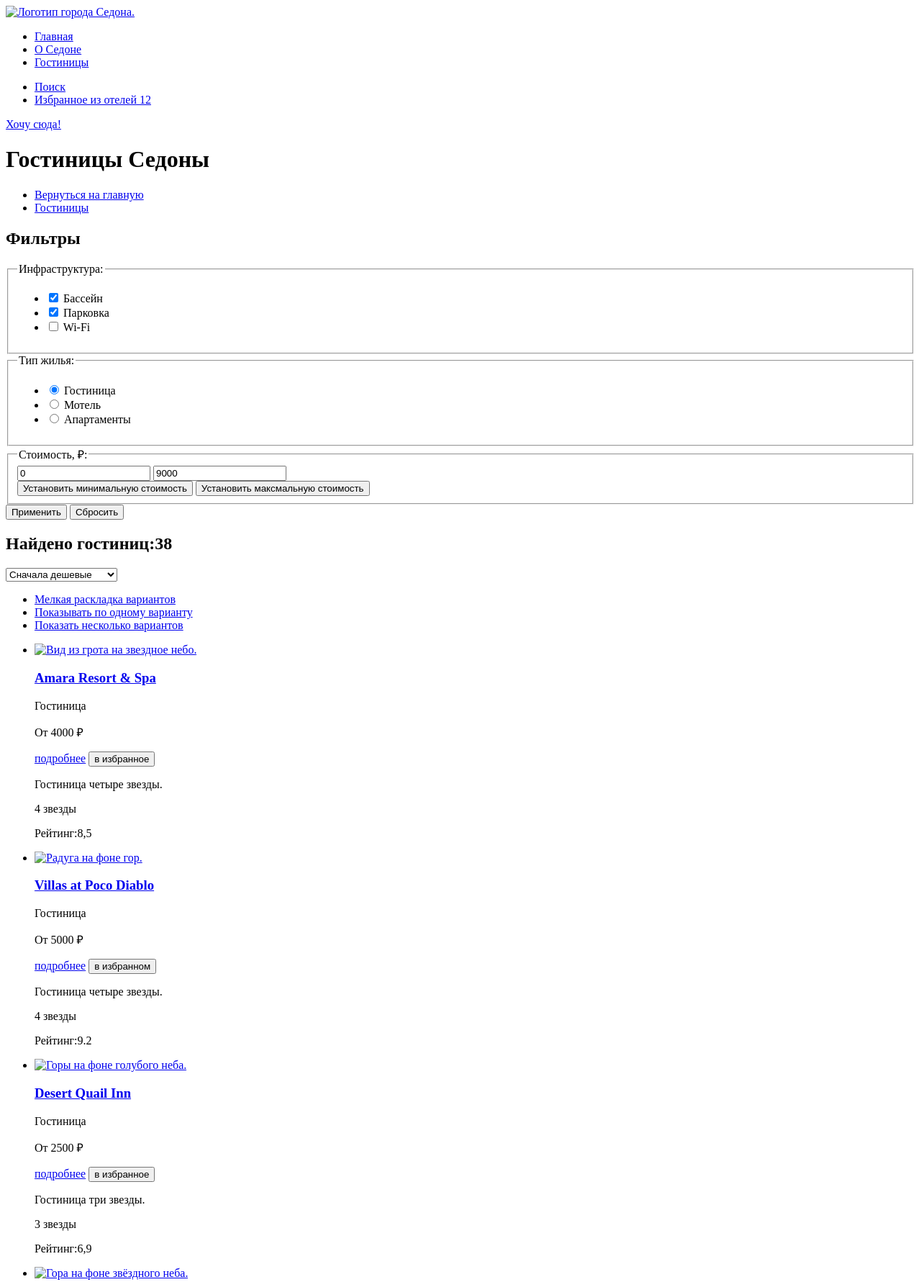
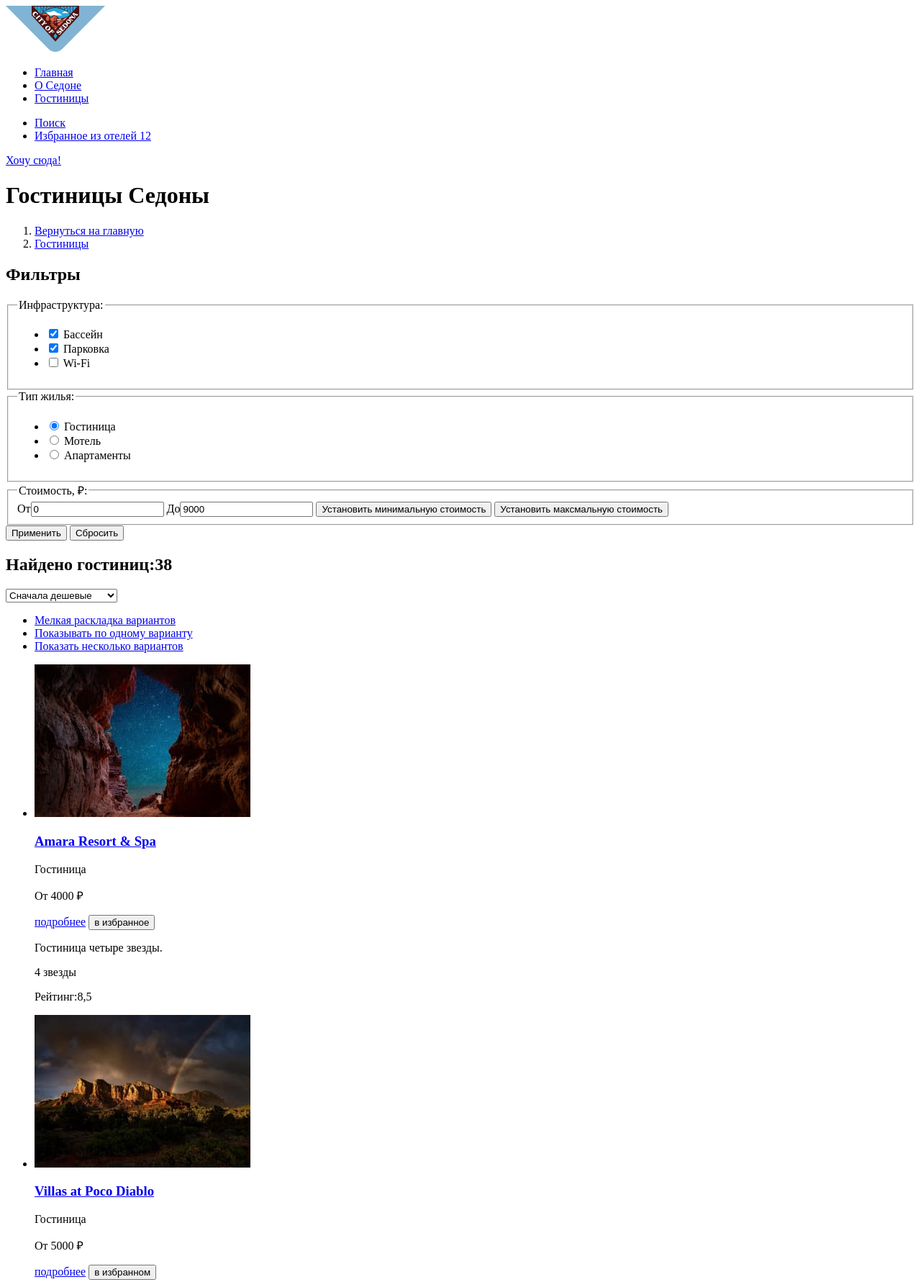
Before and after one commit to htmlacademy-htmlcss/2137245-sedona-2, a plain HTML site: page catalog.html in a window 1280 px wide. Shown: the top 1781 px of the page at 72% size. Drawn offline with Linux system fonts and the light colour scheme.

Commit message:
Графика для всех страниц

```diff
--- a/catalog.html
+++ b/catalog.html
@@ -11,7 +11,7 @@
     <header class="page-header" data-test="header">
       <nav class="navigation">
         <a class="navigation-logo" href="index.html">
-          <img class="page-header-logo" src="#" alt="Логотип города Седона.">
+          <img class="page-header-logo" src="images/logo.svg" width="138" height="64" alt="Логотип города Седона.">
         </a>
         <ul class="navigation-list">
           <li class="navigation-item">
@@ -43,7 +43,7 @@
     <main class="main-inner" data-test="main">
       <header class="inner-nav">
         <h1 class="inner-header-title">Гостиницы Седоны</h1>
-        <ul class="breadcrumbs-list">
+        <ol class="breadcrumbs-list">
           <li class="breadcrumbs-item">
             <a class="breadcrumbs-link  navigation-home-link" href="index.html">
               <span class="visually-hidden">Вернуться на главную</span>
@@ -52,7 +52,7 @@
           <li class="breadcrumbs-item">
             <a class="breadcrumbs-link" href="#">Гостиницы</a>
           </li>
-        </ul>
+        </ol>
       </header>
       <section class="filter" data-test="filter">
         <h2 class="visually-hidden">Фильтры</h2>
@@ -107,12 +107,13 @@
             <legend class="catalog-filter-title">Стоимость, ₽:</legend>
             <div class="catalog-filter-wrapper">
               <div class="catalog-filter-inputes">
-                <input class="catalog-filter-input" type="number" name="min-interval" placeholder="от"
-                  aria-label="введите минимальную стоимость" value="0" step="100" min="0">
-                <input class="catalog-filter-input" type="number" name="max-interval" placeholder="до"
-                  aria-label="введите максимальную стоимость" value="9000" step="100" min="100">
-              </div>
-              <div class="catalog-filter-price">
+                <label class="filter-range-control">От<input class="catalog-filter-input" type="number"
+                    name="min-interval" placeholder="от" aria-label="введите минимальную стоимость" value="0" step="100"
+                    min="0"></label>
+                <label class="filter-range-control">До<input class="catalog-filter-input" type="number"
+                    name="max-interval" placeholder="до" aria-label="введите максимальную стоимость" value="9000"
+                    step="100" min="100"></label>
+
                 <button class="filter-range-handle min" type="button">
                   <span class="visually-hidden">Установить минимальную стоимость</span>
                 </button>
@@ -166,14 +167,14 @@
             <p class="product-card-stars  product-card-stars-4"><span class="visually-hidden">
               Гостиница  одна звезда .</span></p>
             <p class="star star-1">
-                  <span class="visually-hidden">1 звезды</span>
+                  <span class="visually-hidden">1 звезда</span>
             </p>
             <p class="product-card-rating"><span>#</span></p>
           </li>
         -->
           <li class="product-card-item">
             <a class="product-card-link" href="#">
-              <img class="product-card-img" src="#" alt="Вид из грота на звездное небо.">
+              <img class="product-card-img" src="images/catalog/cave-starry-sky-hotel-1.jpg" width="300" height="212" alt="Пещера и звездное небо.">
               <h3 class="product-card-title">Amara Resort & Spa</h3>
             </a>
             <p class="product-card-type">Гостиница</p>
@@ -189,7 +190,7 @@
           </li>
           <li class="product-card-item">
             <a class="product-card-link" href="#">
-              <img class="product-card-img" src="#" alt="Радуга на фоне гор.">
+              <img class="product-card-img" src="images/catalog/rainbow-rocks-hotel-2.jpg" width="300" height="212" alt="Радуга на фоне гор.">
               <h3 class="product-card-title" lang="en">Villas at Poco Diablo</h3>
             </a>
             <p class="product-card-type">Гостиница</p>
@@ -205,7 +206,7 @@
           </li>
           <li class="product-card-item">
             <a class="product-card-link" href="#">
-              <img class="product-card-img" src="#" alt="Горы на фоне голубого неба.">
+              <img class="product-card-img" src="images/catalog/mountains-blue-sky-hotel-3.jpg" width="300" height="212" alt="Горы на фоне голубого неба.">
               <h3 class="product-card-title" lang="en">Desert Quail Inn</h3>
             </a>
             <p class="product-card-type">Гостиница</p>
@@ -221,7 +222,7 @@
           </li>
           <li class="product-card-item">
             <a class="product-card-link" href="#">
-              <img class="product-card-img" src="#" alt="Гора на фоне звёздного неба.">
+              <img class="product-card-img" src="images/catalog/rocks-starry-sky-hotel-4.jpg" width="300" height="212" alt="Скалы на фоне звёздного неба.">
               <h3 class="product-card-title" lang="en">GreenTree Inn</h3>
             </a>
             <p class="product-card-type">Гостиница</p>
@@ -280,6 +281,8 @@
           <p class="subscribe-form-name">
             <label class="visually-hidden" for="user-email">Укажите ваш e-mail</label>
             <input type="email" required id="user-email" name="user-email" placeholder="Ваш e-mail">
+          </p>
+          <p class="subscribe-form-button">
             <button class="subscribe-button" type="submit">Подписаться</button>
           </p>
         </form>
```
Also changed, not shown: index.html (+10 -8 lines), images/catalog/cave-starry-sky-hotel-1.jpg (added), images/catalog/mountains-blue-sky-hotel-3.jpg (added), images/catalog/rainbow-rocks-hotel-2.jpg (added), images/catalog/rocks-starry-sky-hotel-4.jpg (added), images/houses-photo-1.jpg (added), images/index-background.jpg (added), images/logo.svg (added), images/stone-bridge-photo-2.jpg (added), images/welcome.svg (added).
